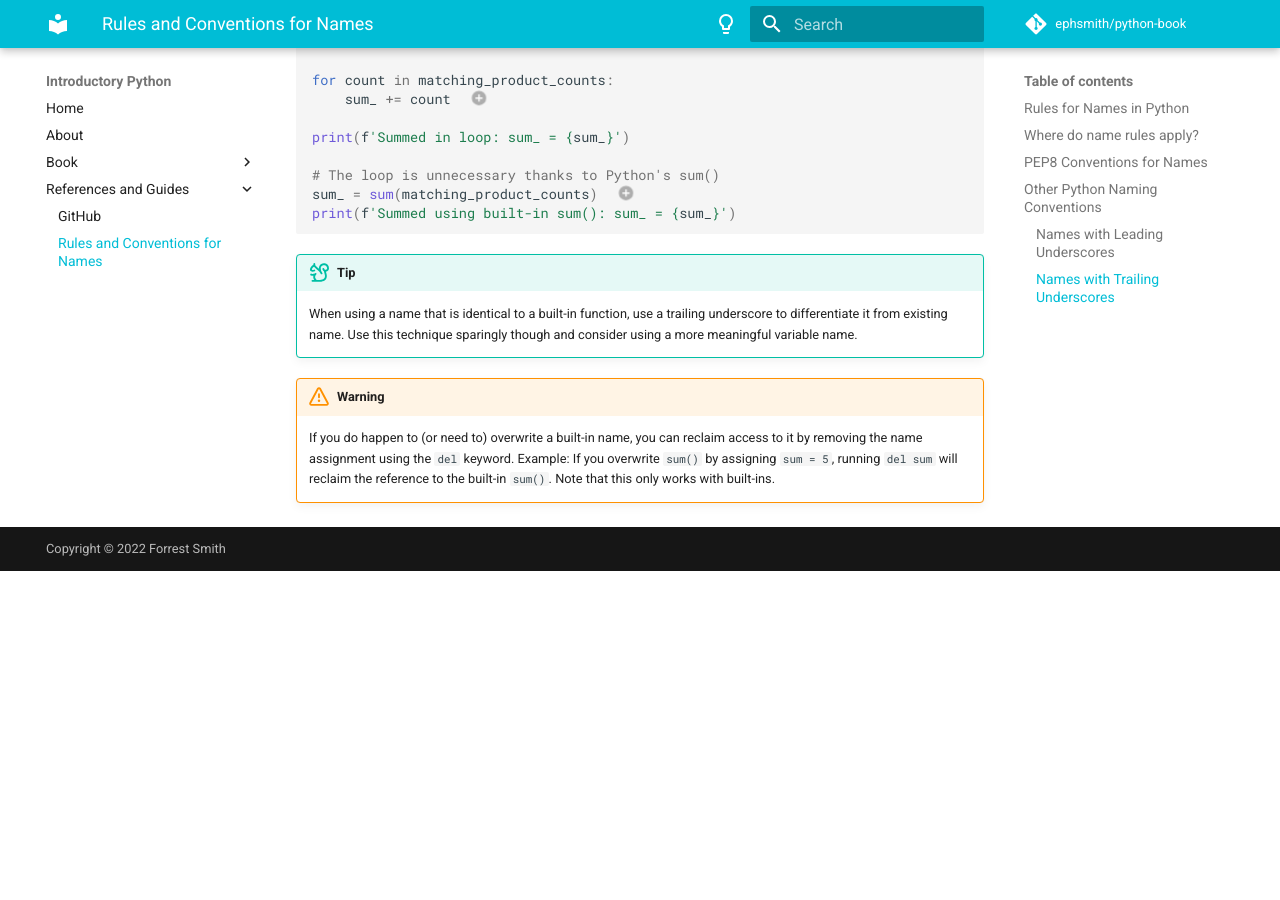
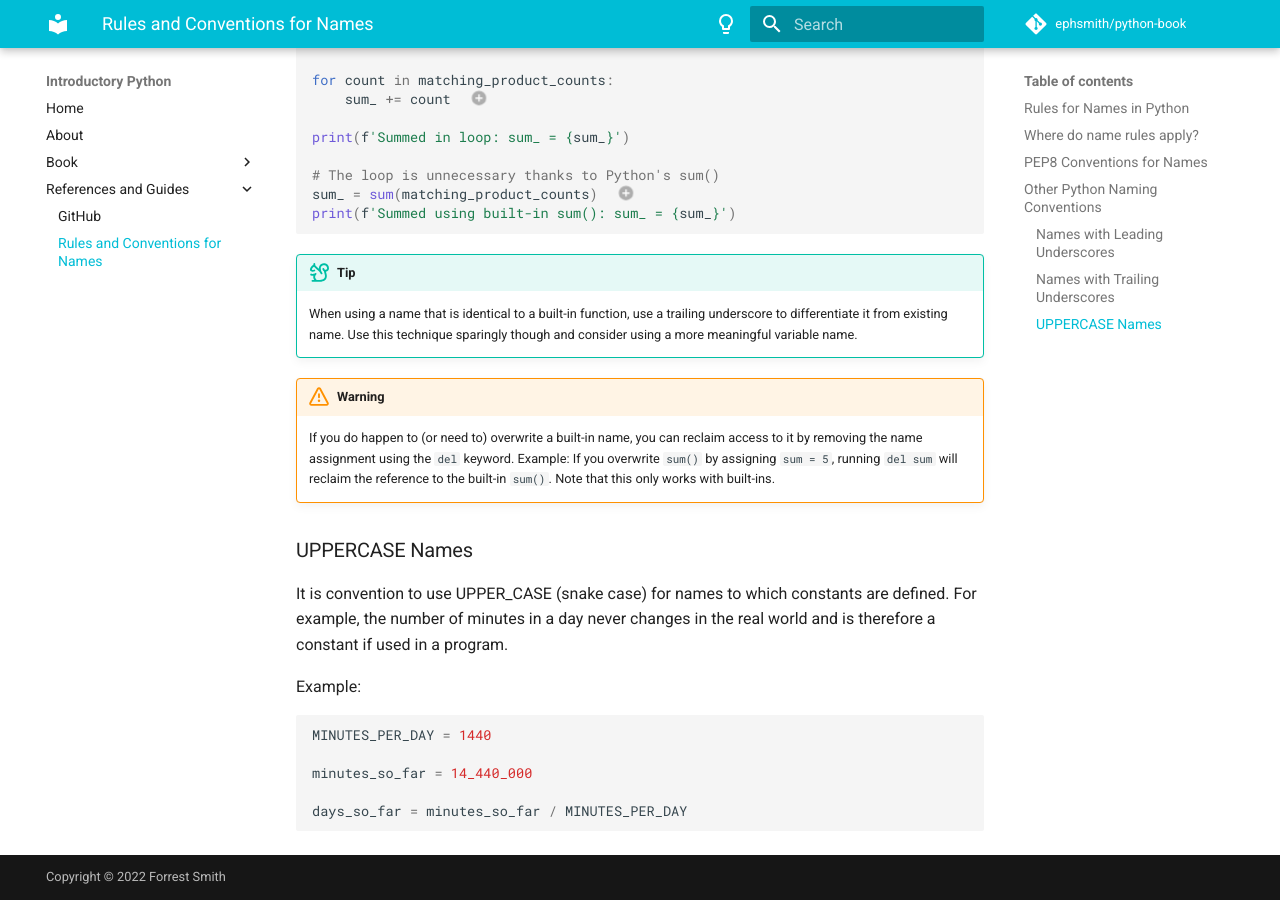
Before and after one commit to ephsmith/python-book, an MkDocs documentation site: the page built from docs/guides/python-naming-rules-conventions.md, in a window 1280 px wide and 900 px high, scrolled down 1739 px. Built offline with MkDocs 1.6.1 and Material for MkDocs 9.7.7, drawn with Linux system fonts in a browser that asks for light colours; comment, search, counter and statistics services are not loaded; before the commit the page ends 2310 px from its top, so only the background shows below that.

Commit message:
Naming: Added a section on constants

````diff
--- a/docs/guides/python-naming-rules-conventions.md
+++ b/docs/guides/python-naming-rules-conventions.md
@@ -82,3 +82,18 @@ print(f'Summed using built-in sum(): sum_ = {sum_}')
     to it by removing the name assignment using the `del` keyword. Example: If you
     overwrite `sum()` by assigning `sum = 5`, running `del sum` will reclaim the
     reference to the built-in `sum()`. Note that this only works with built-ins.
+
+### UPPERCASE Names
+It is convention to use UPPER_CASE (snake case) for names to which constants are
+defined.  For example, the number of minutes in a day never changes in the real world
+and is therefore a constant if used in a program.
+
+Example:
+
+```py
+MINUTES_PER_DAY = 1440
+
+minutes_so_far = 14_440_000
+
+days_so_far = minutes_so_far / MINUTES_PER_DAY
+```
````
